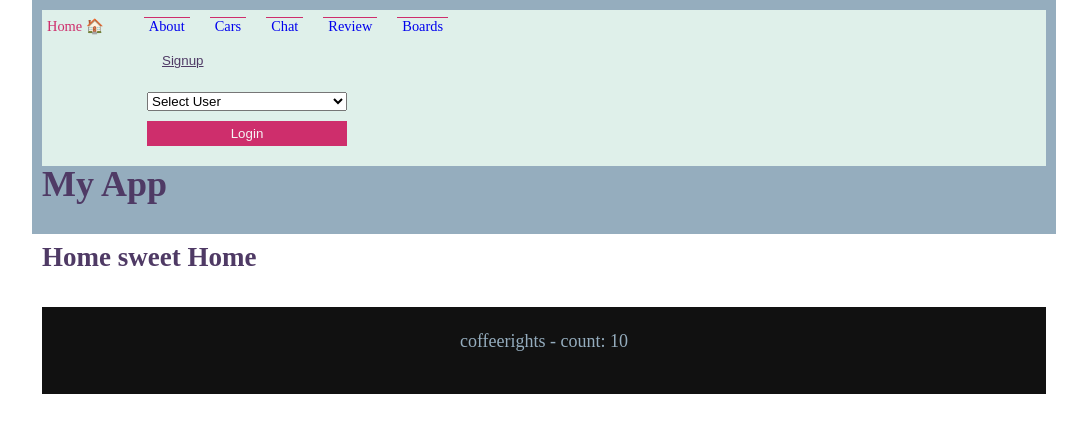
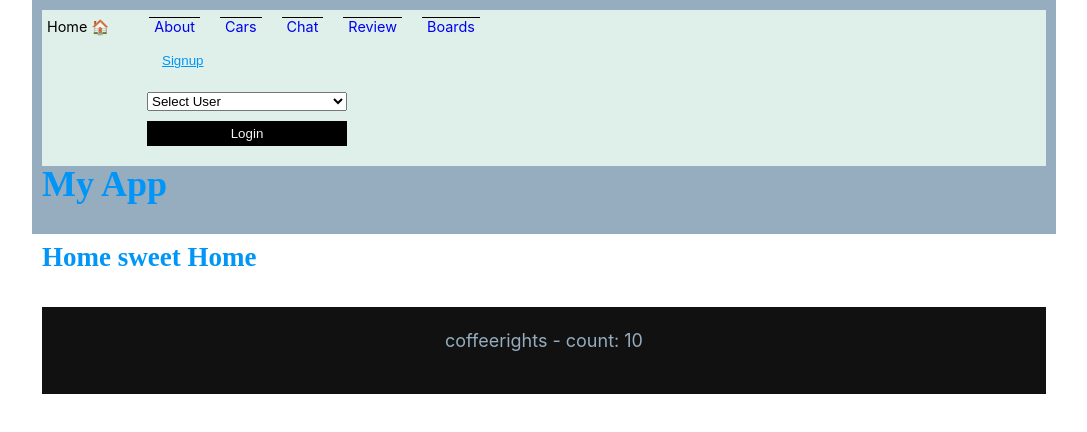
Before and after one commit to benel2606/Instagram, a React (Vite) app: page / in a window 1280 px wide. Shown: the top 432 px of the page, without its empty margins (96-1183 px from the left). Built offline with nearby package versions, Linux system fonts and the light colour scheme.

Commit message:
Adding font and colors css vars

```diff
--- a/src/assets/styles/basics/_base.scss
+++ b/src/assets/styles/basics/_base.scss
@@ -8,7 +8,7 @@
 }
 
 html {
-    font-family: montserrat;
+    font-family: $font-family;
     line-height: 1.6;
     color: $clr2;
 }
--- a/src/assets/styles/setup/_variables.scss
+++ b/src/assets/styles/setup/_variables.scss
@@ -7,12 +7,24 @@ $clr5: #dff0ea;
 $clr6: #fff;
 $clr7: #222;
 
+$clr1:#000000;
+$clr2:#0095F6;
+
+$gray1:#737373;
+$gray2:#EFEFEF;
+$gray3:#C7C7C7C7;
+
+/*
 $gray1: #ddd;
 $gray2: #aaa;
 $gray3: #777;
 $gray4: #333;
+*/
 
 // Breakpoints
 $mobile-breakpoint: 460px;
 $narrow-breakpoint: 720px;
 $normal-breakpoint: 960px;
+
+//fonts
+$font-family: BlinkMacSystemFont,Segoe UI,Roboto,Helvetica,Arial,sans-serif
```
